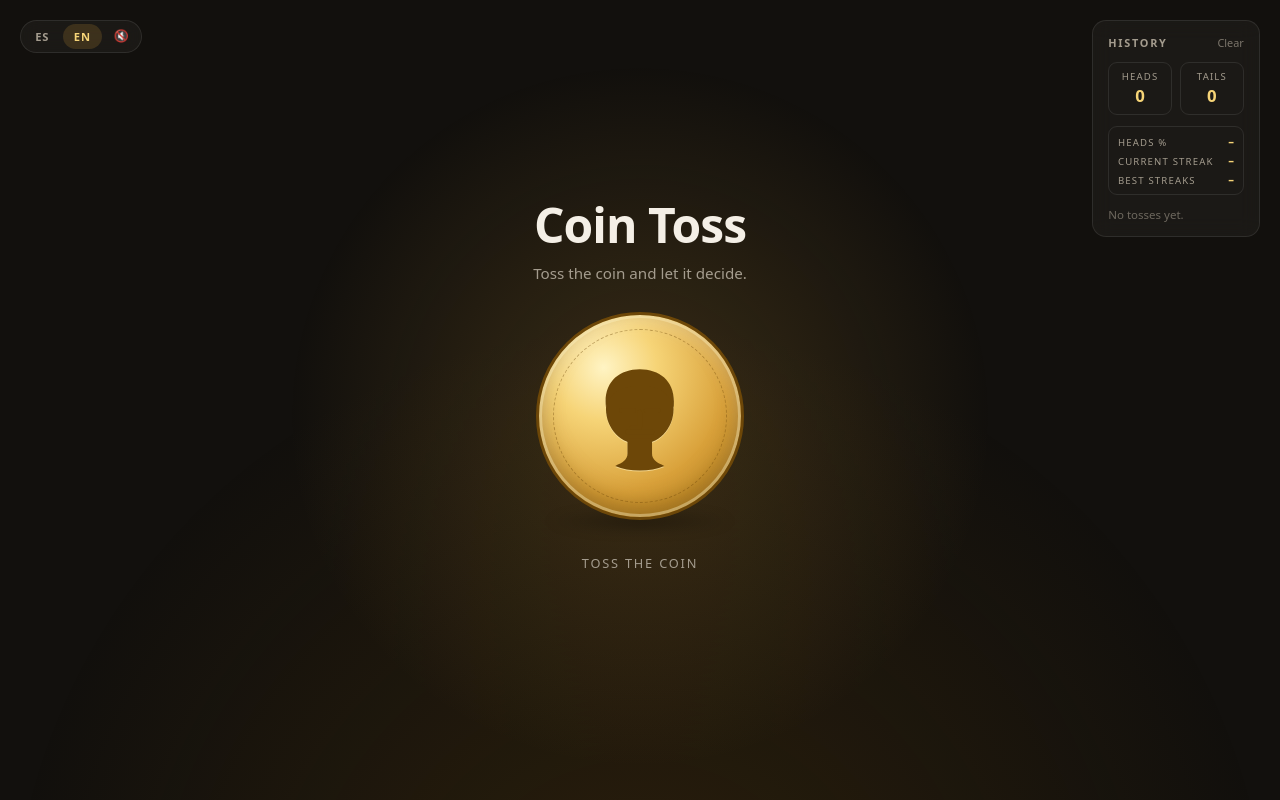
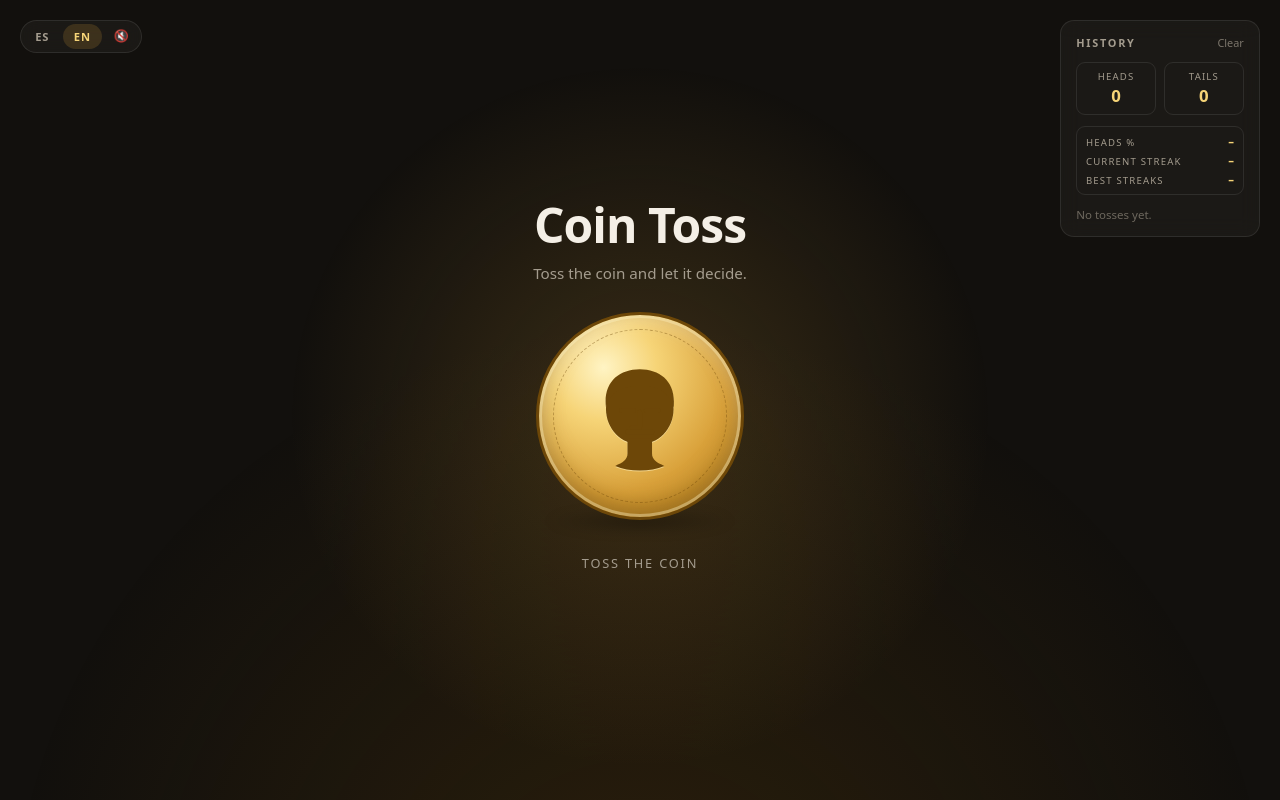
Before and after one commit to damrek/coin-flip, a plain HTML site: page index.html in a window 1280 px wide. Drawn offline with Linux system fonts and the light colour scheme.

Commit message:
fix: widen history panel to fit stats rows in both languages
- Panel 168px to 200px: the Best-streaks row overflowed by 29px in English
  and 9px in Spanish
- stats__label gets min-width 0 so it wraps instead of overflowing
  under long values

```diff
--- a/style.css
+++ b/style.css
@@ -413,7 +413,7 @@ body {
   top: 1.25rem;
   right: 1.25rem;
   z-index: 2;
-  width: 168px;
+  width: 200px;
   padding: 0.9rem 0.95rem 0.7rem;
   border: 1px solid var(--line);
   border-radius: 14px;
@@ -501,6 +501,7 @@ body {
 }
 
 .stats__label {
+  min-width: 0;
   font-size: 0.6rem;
   letter-spacing: 0.12em;
   text-transform: uppercase;
@@ -525,10 +526,6 @@ body {
   max-height: 42vh;
   overflow-y: auto;
   overflow-x: hidden;
-  /* Breathing room so the entries' 1px borders never touch the scrollport
-     edge (right border of every row, bottom border of the last row). The
-     negative right margin pulls the list box back out by the same amount,
-     so entry edges stay flush with the stats/tally boxes above. */
   padding-right: 3px;
   margin-right: -3px;
   padding-bottom: 3px;
@@ -536,9 +533,7 @@ body {
 
   /* The list starts overflowing at 11 entries. A default scrollbar here is a
      bright grey slab on a dark panel, so it is styled down to a thin gold
-     hairline instead. No scrollbar-gutter reservation: it leaves a permanent
-     dead gap on the right of every row; the one-time row narrowing when the
-     list becomes scrollable is the lesser evil. */
+     hairline instead. */
   scrollbar-width: thin;
   scrollbar-color: rgba(217, 161, 58, 0.45) transparent;
 }
```
